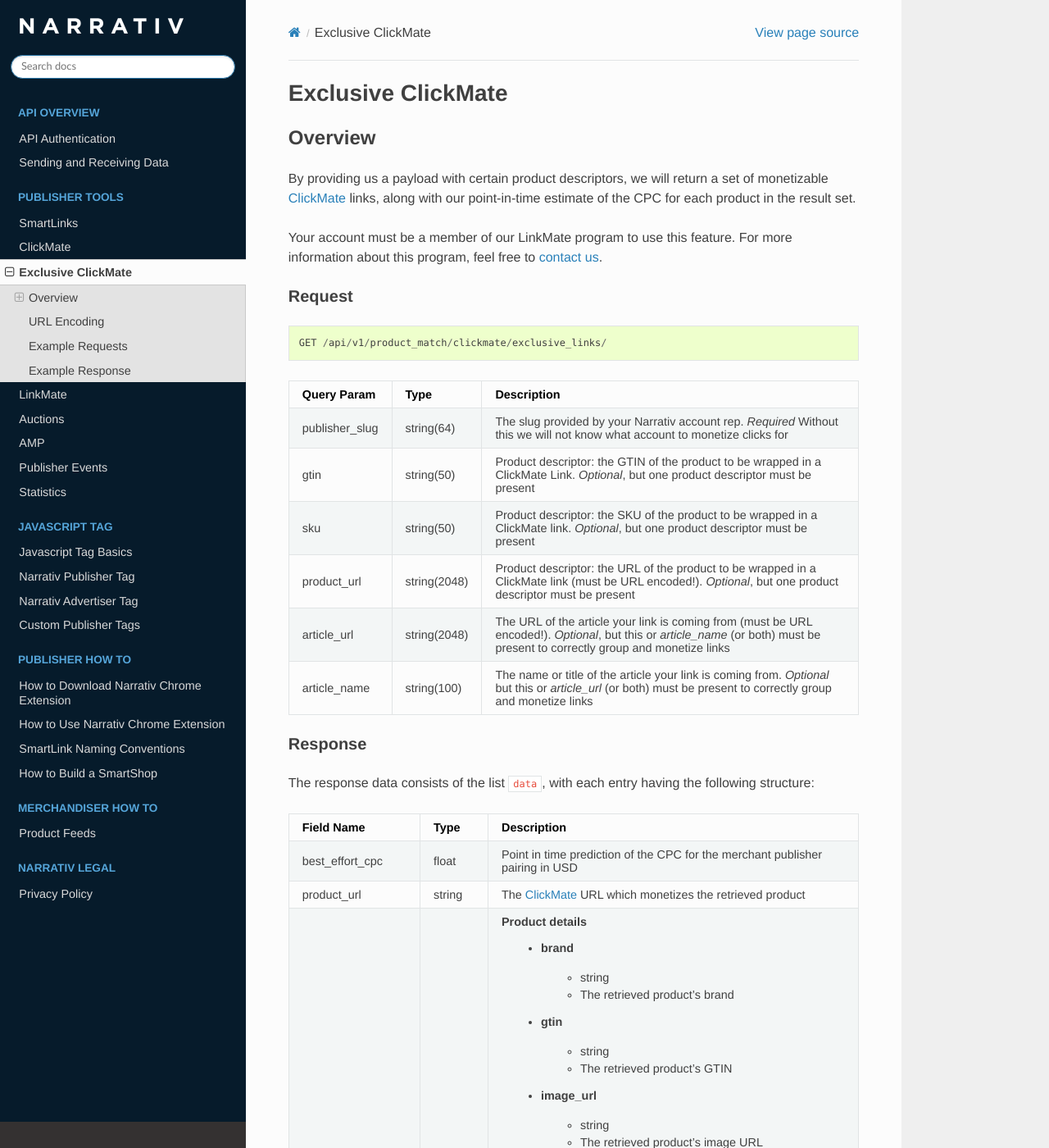
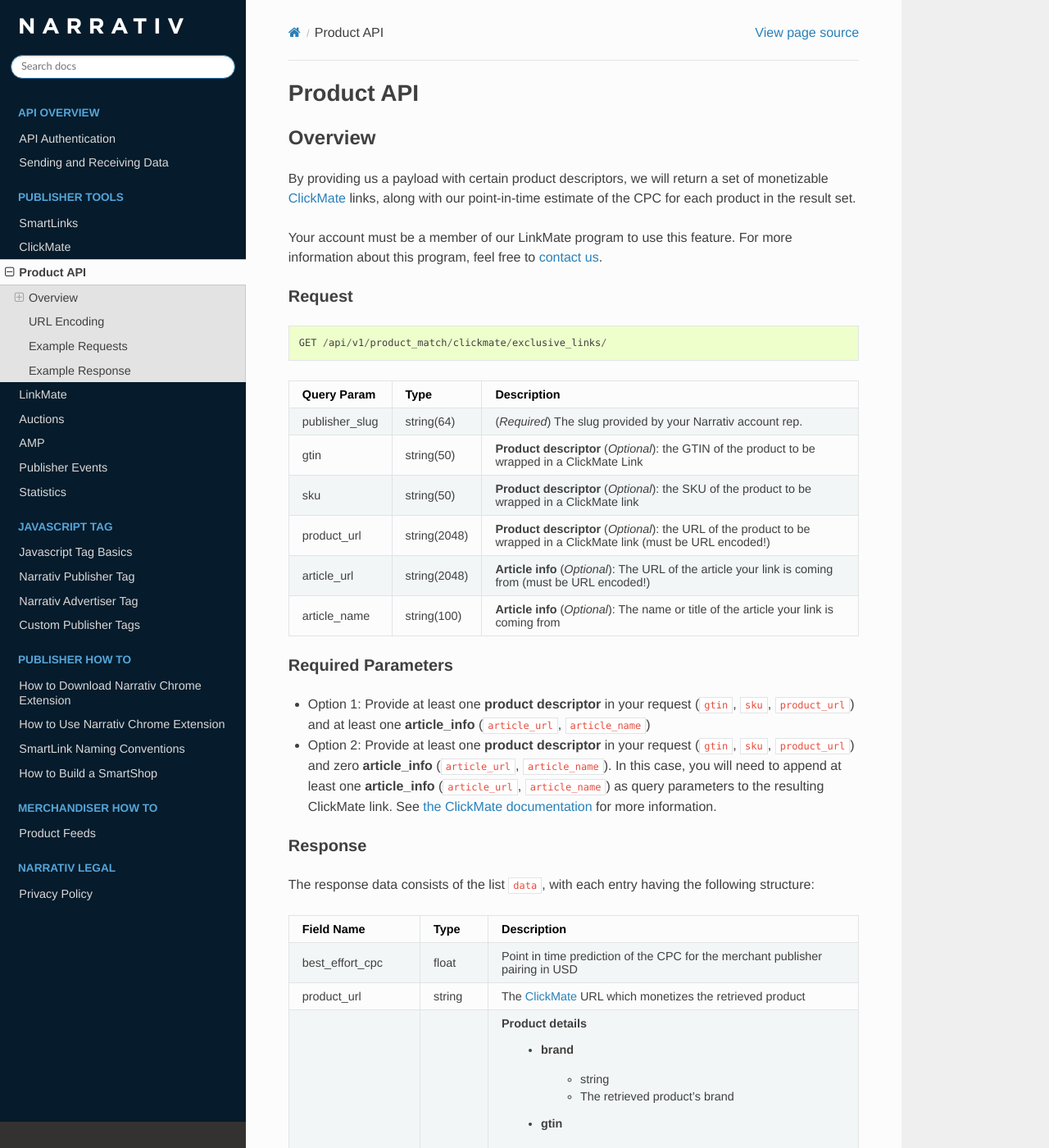
Before and after one commit to robinssq/api-docs, a Sphinx documentation site: the page built from docs/exclusiveclickmate.rst, in a window 1280 px wide and 1400 px high. Shown: the whole window at 82% size. Built offline with Sphinx 7.4.7 and the Read the Docs theme 2.0.0, drawn with Linux system fonts in a browser that asks for light colours.

Commit message:
BAM-3093: More fixups

```diff
--- a/docs/conf.py
+++ b/docs/conf.py
@@ -54,9 +54,9 @@
 # built documents.
 #
 # The short X.Y version. (major version 1 corresponds to /api/v1/)
-version = '1.7.2'
+version = '1.7.3'
 # The full version, including alpha/beta/rc tags.
-release = '1.7.2'
+release = '1.7.3'
 
 # The language for content autogenerated by Sphinx. Refer to documentation
 # for a list of supported languages.
--- a/docs/exclusiveclickmate.rst
+++ b/docs/exclusiveclickmate.rst
@@ -1,5 +1,5 @@
-Exclusive ClickMate
-====================
+Product API
+============
 
 Overview
 --------
@@ -31,27 +31,37 @@
 
    * - publisher_slug
      - string(64)
-     - The slug provided by your Narrativ account rep. *Required* Without this we will not know what account to monetize clicks for
+     - (*Required*) The slug provided by your Narrativ account rep.
 
    * - gtin
      - string(50)
-     - Product descriptor: the GTIN of the product to be wrapped in a ClickMate Link. *Optional*, but one product descriptor must be present
+     - **Product descriptor** (*Optional*): the GTIN of the product to be wrapped in a ClickMate Link
 
    * - sku
      - string(50)
-     - Product descriptor: the SKU of the product to be wrapped in a ClickMate link. *Optional*, but one product descriptor must be present
+     - **Product descriptor** (*Optional*): the SKU of the product to be wrapped in a ClickMate link
 
    * - product_url
      - string(2048)
-     - Product descriptor: the URL of the product to be wrapped in a ClickMate link (must be URL encoded!). *Optional*, but one product descriptor must be present
+     - **Product descriptor** (*Optional*): the URL of the product to be wrapped in a ClickMate link (must be URL encoded!)
 
    * - article_url
      - string(2048)
-     - The URL of the article your link is coming from (must be URL encoded!). *Optional*, but this or `article_name` (or both) must be present to correctly group and monetize links
+     - **Article info** (*Optional*): The URL of the article your link is coming from (must be URL encoded!)
 
    * - article_name
      - string(100)
-     - The name or title of the article your link is coming from. *Optional* but this or `article_url` (or both) must be present to correctly group and monetize links
+     - **Article info** (*Optional*): The name or title of the article your link is coming from
+
+
+Required Parameters
+^^^^^^^^^^^^^^^^^^^
+
+- Option 1: Provide at least one **product descriptor** in your request (``gtin``, ``sku``, ``product_url``) and at least one **article_info** (``article_url``, ``article_name``)
+- Option 2: Provide at least one **product descriptor** in your request (``gtin``, ``sku``, ``product_url``) and zero **article_info** (``article_url``, ``article_name``).
+  In this case, you will need to append at least one **article_info** (``article_url``, ``article_name``) as query parameters to the resulting ClickMate link.
+  See :ref:`the ClickMate documentation <clickmate_overview>` for more information.
+
 
 Response
 ^^^^^^^^
```
